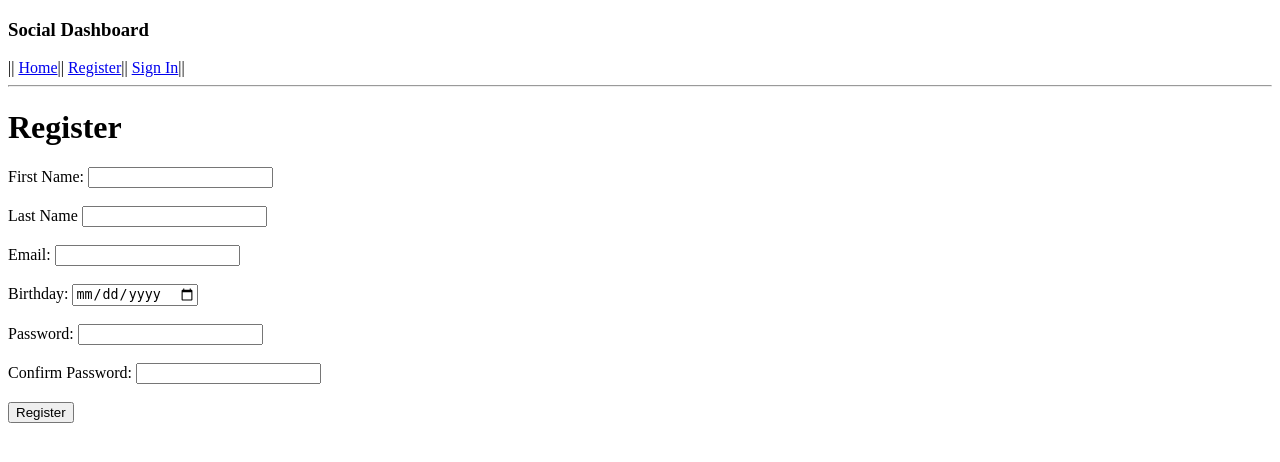
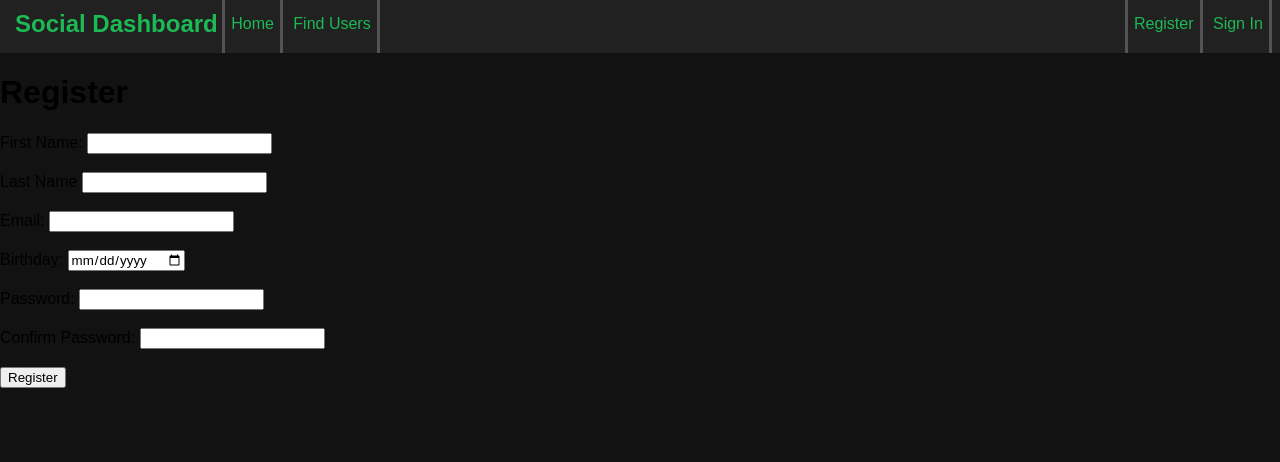
Before and after one commit to mkrabacher/User_dashboard, a Django app: page /register/ in a window 1280 px wide. Shown: the top 462 px of the page. Run offline with Django 3.2, Linux system fonts and the light colour scheme; parts of the project's set-up code (start-up, migrations or seed data) failed here and were passed over.

Commit message:
added some style but still uncomplete

```diff
--- /dev/null
+++ b/apps/dashboard/static/dashboard/style.css
@@ -0,0 +1,69 @@
+* {
+    font-family: Arial, Helvetica, sans-serif;
+    vertical-align: middle;
+}
+
+a {
+    color:#1db954;
+    text-decoration: none;
+}
+
+body {
+    margin: 0px;
+    background-color: #121212
+}
+
+h2, h4 {
+    color:#1db954;
+    margin: 0px;
+    padding: 0px;
+    display: inline-block;
+}
+#navbar {
+    padding: 0px 0px 0px 15px;
+    height: 53px;
+    background-color:#212121
+}
+
+
+.nav-obj {
+    display: inline-block;
+    width: 30%;
+    padding: 10px 0px;
+}
+
+#nav-btns{
+    display: inline-block;
+    text-align: right;
+    width: 69%;
+}
+
+.nav-btn {
+    padding: 21px 6px;
+    margin: 0px;
+    border-right: 3px solid #535353;
+}
+
+.nav-btn:hover {
+    background-color:#535353
+}
+
+#info, #dashboard {
+    background-color:#535353;
+    margin: 20px 10%;
+    padding: 5px;
+}
+
+.comment, .post {
+    background-color: #b3b3b3;
+    width: 50%;
+    padding: 5px;
+}
+
+.commentTitle, .postTitle {
+    padding: 10px 0px 0px 0px;
+}
+
+.comment, .commentFrom, .commentTitle {
+    margin: 0px 35px
+}
--- a/apps/dashboard/views.py
+++ b/apps/dashboard/views.py
@@ -8,7 +8,10 @@ from ..users.models import *
 from models import *
 
 def index(request):
-	return render(request, 'dashboard/index.html')
+	context = {
+		'curr_user':User.objects.get(id=request.session['curr_user_id'])
+	}
+	return render(request, 'dashboard/index.html', context)
 
 def success(request):
     if request.session['curr_user_id'] != 'none':
--- a/apps/users/templates/users/register.html
+++ b/apps/users/templates/users/register.html
@@ -1,27 +1,34 @@
 <!DOCTYPE html>
 <html lang="en">
+
 <head>
+    {% load static %}
     <meta charset="UTF-8">
     <meta name="viewport" content="width=device-width, initial-scale=1.0">
     <meta http-equiv="X-UA-Compatible" content="ie=edge">
+    <link rel="stylesheet" type="text/css" href="{% static 'dashboard/style.css' %}" />
     <title>Register</title>
 </head>
+
 <body>
     <div id="navbar">
-        <h3 class="nav-obj">Social Dashboard</h3>||
-        <a href="/" class="nav-btn">Home</a>||
-        {%if request.session.curr_user_id == 'none'%}
-        <a href="/register/" class="nav-btn">Register</a>||
-        <a href="/signin/" class="nav-btn">Sign In</a>||
-        {%else%}
-        <h4 class="nav-obj">Welcome {{curr_user.fName}} {{curr_user.lName}}</h4>||
-        <a href="/dashboard/all" class="nav-btn">Find Users</a>||
-        <a href="/users/{{curr_user.id}}/edit" class="nav-btn">Profile</a>||
-        <a href="/dashboard/show/{{curr_user.id}}" class="nav-btn">My Dashboard</a>||
-        <a href="/logout" class="nav-btn">Sign Out</a>||
-        {%endif%}
+        <div class="nav-obj">
+            <h2>Social Dashboard</h2>
+            <a class="nav-btn" style="border-left: 3px solid #535353;" href="/" class="nav-btn">Home</a>
+            <a class="nav-btn" href="/dashboard/all" class="nav-btn">Find Users</a>
+        </div>
+        <div id='nav-btns'>
+            {%if request.session.curr_user_id == 'none'%}
+            <a class="nav-btn" style="border-left: 3px solid #535353;" href="/register/" class="nav-btn">Register</a>
+            <a class="nav-btn" href="/signin/" class="nav-btn">Sign In</a>
+            {%else%}
+            <h4 class="nav-obj">Welcome {{curr_user.fName}} {{curr_user.lName}}</h4>
+            <a class="nav-btn" style="border-left: 3px solid #535353;" href="/users/{{curr_user.id}}/edit" class="nav-btn">My Profile</a>
+            <a class="nav-btn" href="/dashboard/show/{{curr_user.id}}" class="nav-btn">My Dashboard</a>
+            <a class="nav-btn" href="/logout" class="nav-btn">Sign Out</a>
+            {%endif%}
+        </div>
     </div>
-    <hr>
     <h1>Register</h1>
     {%for message in messages%}
     <li>{{message}}</li>
@@ -61,4 +68,5 @@
         <input type="submit" value="Register">
     </form>
 </body>
+
 </html>
```
Also changed, not shown: apps/dashboard/templates/dashboard/all.html (+24 -14 lines), apps/dashboard/templates/dashboard/index.html (+23 -16 lines), apps/dashboard/templates/dashboard/show.html (+36 -20 lines), apps/dashboard/templates/dashboard/success.html (+21 -13 lines), apps/users/templates/users/editUser.html (+57 -27 lines), apps/users/templates/users/signin.html (+18 -14 lines), db.sqlite3, 1 other file.
